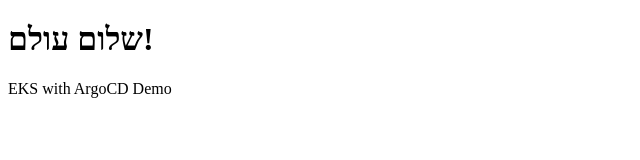
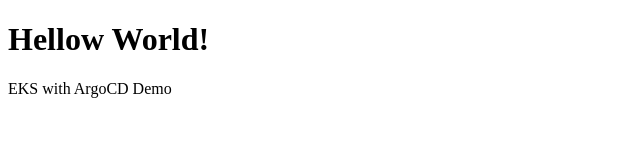
Before and after one commit to BatelCohen7/eks-migdal-project, a plain HTML site: page k8s/hello-world/index.html in a window 1280 px wide. Shown: the whole page, without its empty margins (0-640 px from the left). Drawn offline with Linux system fonts and the light colour scheme.

Commit message:
CI/CD files update

```diff
--- a/k8s/hello-world/index.html
+++ b/k8s/hello-world/index.html
@@ -4,7 +4,7 @@
     <title>Hello World</title>
 </head>
 <body>
-    <h1>שלום עולם!</h1>
+    <h1>Hellow World!</h1>
     <p>EKS with ArgoCD Demo</p>
 </body>
 </html>
```
Also changed, not shown: 4 other files.
